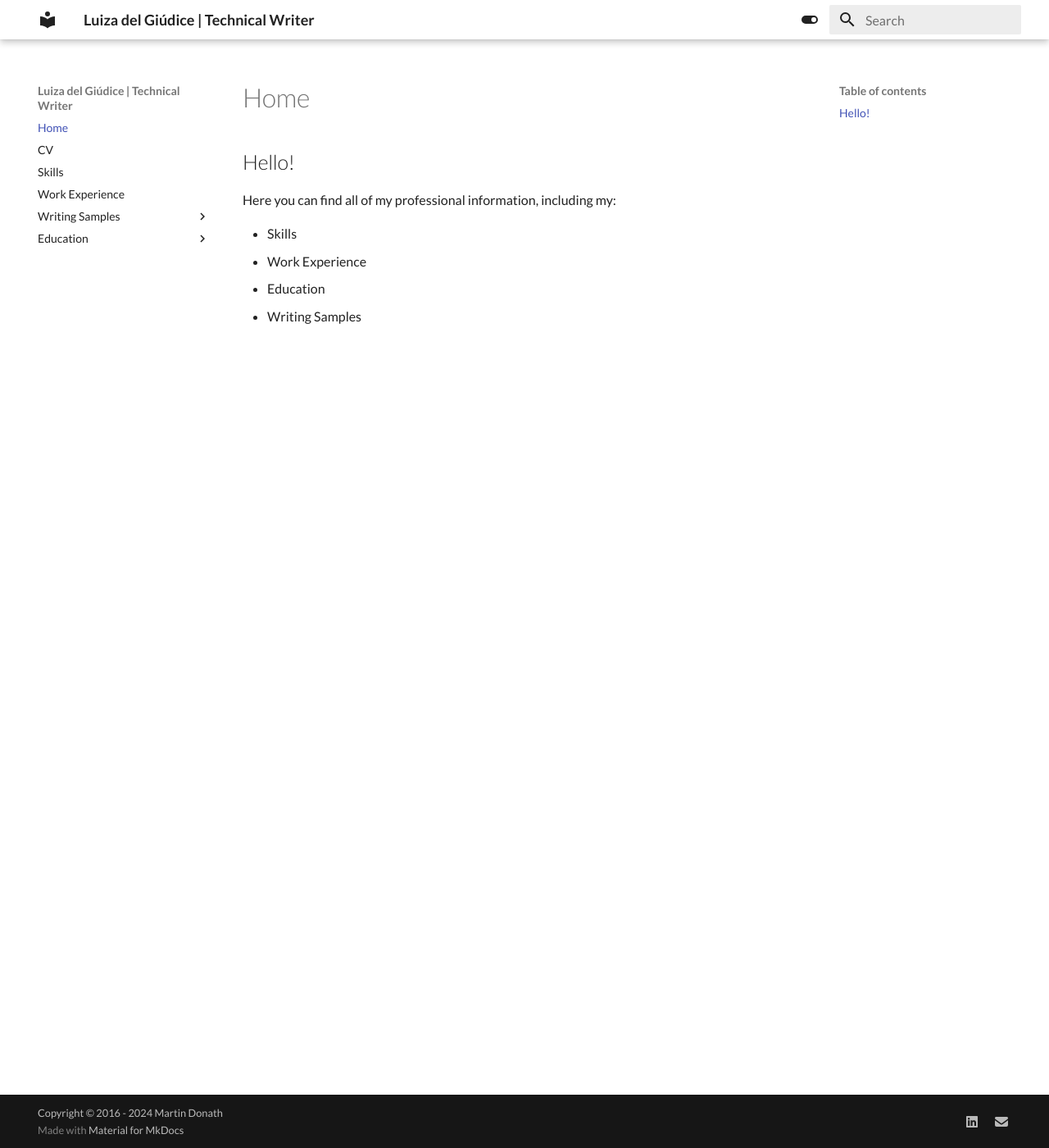
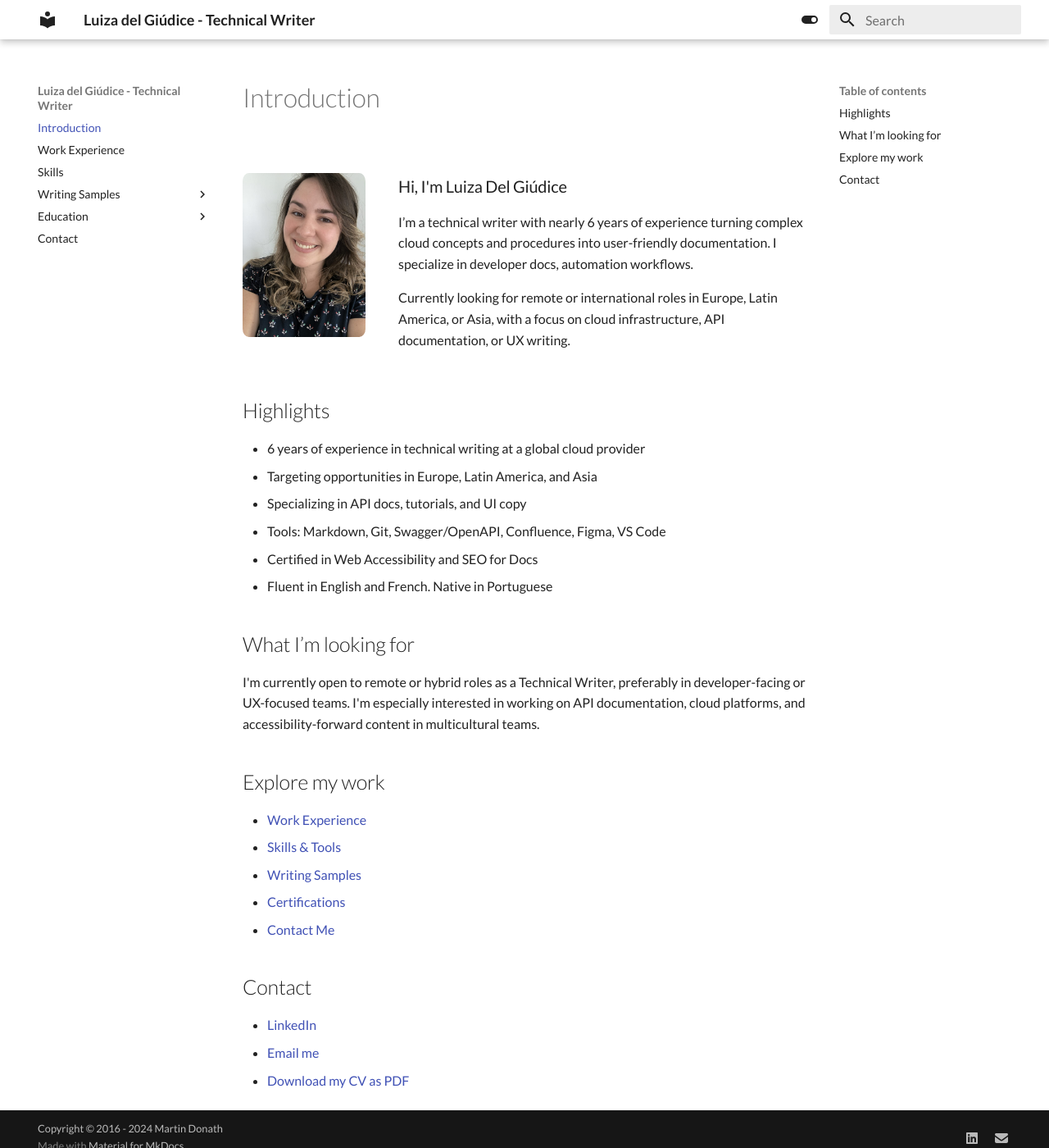
Before and after one commit to ldecarvalho-doc/my-cv, an MkDocs documentation site: the page built from docs/index.md, in a window 1280 px wide and 1400 px high. Shown: the whole window at 82% size. Built offline with MkDocs 1.6.1 and Material for MkDocs 9.7.7, drawn with Linux system fonts in a browser that asks for light colours; some web fonts are replaced.

Commit message:
feat(content): new pages

```diff
--- a/docs/index.md
+++ b/docs/index.md
@@ -1,8 +1,39 @@
-## Hello!
+---
+title: Introduction
+---
+<div style="display: flex; align-items: center; gap: 2rem; flex-wrap: wrap;">
+  <div style="flex: 0 0 150px;">
+    <img src="assets/profile.jpeg" alt="Luiza Del Giudice de Carvalho" width="150" style="border-radius: 5%; vertical-align: bottom">
+  </div>
+  <div style="flex: 1;">
+    <h3>Hi, I'm Luiza Del Giúdice</h3>
+    <p>I’m a technical writer with nearly 6 years of experience turning complex cloud concepts and procedures into user-friendly documentation. I specialize in developer docs, automation workflows.</p>
+    <p>Currently looking for remote or international roles in Europe, Latin America, or Asia, with a focus on cloud infrastructure, API documentation, or UX writing.</p>
+  </div>
+</div>
 
-Here you can find all of my professional information, including my:
 
-* Skills
-* Work Experience
-* Education
-* Writing Samples
+## Highlights
+- 6 years of experience in technical writing at a global cloud provider
+- Targeting opportunities in Europe, Latin America, and Asia
+- Specializing in API docs, tutorials, and UI copy
+- Tools: Markdown, Git, Swagger/OpenAPI, Confluence, Figma, VS Code
+- Certified in Web Accessibility and SEO for Docs
+- Fluent in English and French. Native in Portuguese
+
+## What I’m looking for
+
+I'm currently open to remote or hybrid roles as a Technical Writer, preferably in developer-facing or UX-focused teams. I'm especially interested in working on API documentation, cloud platforms, and accessibility-forward content in multicultural teams.
+
+## Explore my work
+
+- [Work Experience](work-experience/index.md)
+- [Skills & Tools](skills/index.md)
+- [Writing Samples](writing-samples/index.md)
+- [Certifications](education/certifications.md)
+- [Contact Me](contact.md)
+
+## Contact
+- [LinkedIn](https://linkedin.com/in/yourprofile)
+- [Email me](mailto:your@email.com)
+- [Download my CV as PDF](assets/luiza-cv.pdf)
--- a/mkdocs.yml
+++ b/mkdocs.yml
@@ -1,20 +1,20 @@
-site_name: Luiza del Giúdice | Technical Writer
+site_name: Luiza del Giúdice - Technical Writer
 nav:
-  - Home: index.md
-  - CV: cv/index.md
-  - Skills: skills/index.md
+  - Introduction: index.md
   - Work Experience: work-experience/index.md
+  - Skills: skills.md
   - Writing Samples:
-      - Overview: writing-samples/index.md
-      - Tutorials and How-tos: writing-samples/how-tos.md
-      - Reference Documentation: writing-samples/reference.md
-      - Troubleshooting and FAQs: writing-samples/ts-and-faq.md
-      - API Documentation: writing-samples/api.md
+      - Tutorials & How-tos: writing-samples/how-tos.md
+      - API Docs: writing-samples/api.md
+      - Reference Docs: writing-samples/reference.md
+      - Troubleshooting / FAQs: writing-samples/ts-and-faq.md
+      - UI Copy: writing-samples/ui-copy.md
       - Blog Posts: writing-samples/blog-posts.md
-      - UI Copy: writing-samples/ui-copy.md
+      - Full List: writing-samples/index.md
   - Education:
       - Overview: education/index.md
       - Certifications: education/certifications.md
+  - Contact: contact.md
 
 theme:
   name: 'material'
```
Also changed, not shown: docs/skills.md (added, +64 -0 lines), docs/work-experience/index.md (+73 -0 lines), docs/work-experience/projects.md (added, +36 -0 lines), docs/assets/profile.jpeg (added), docs/contact.md (added), docs/cv/index.md (deleted), docs/images/index.md (deleted), docs/skills/index.md (deleted).
